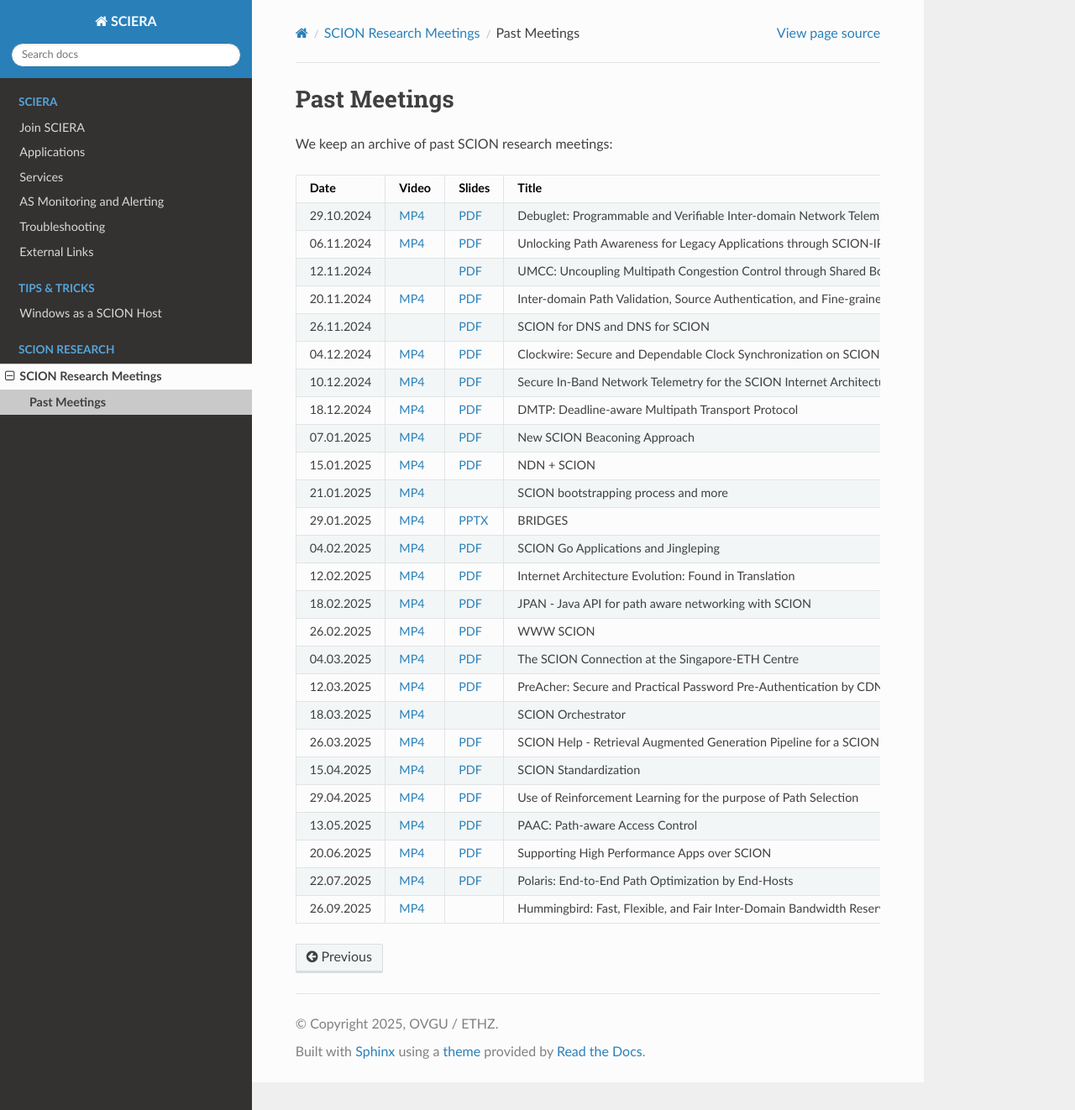
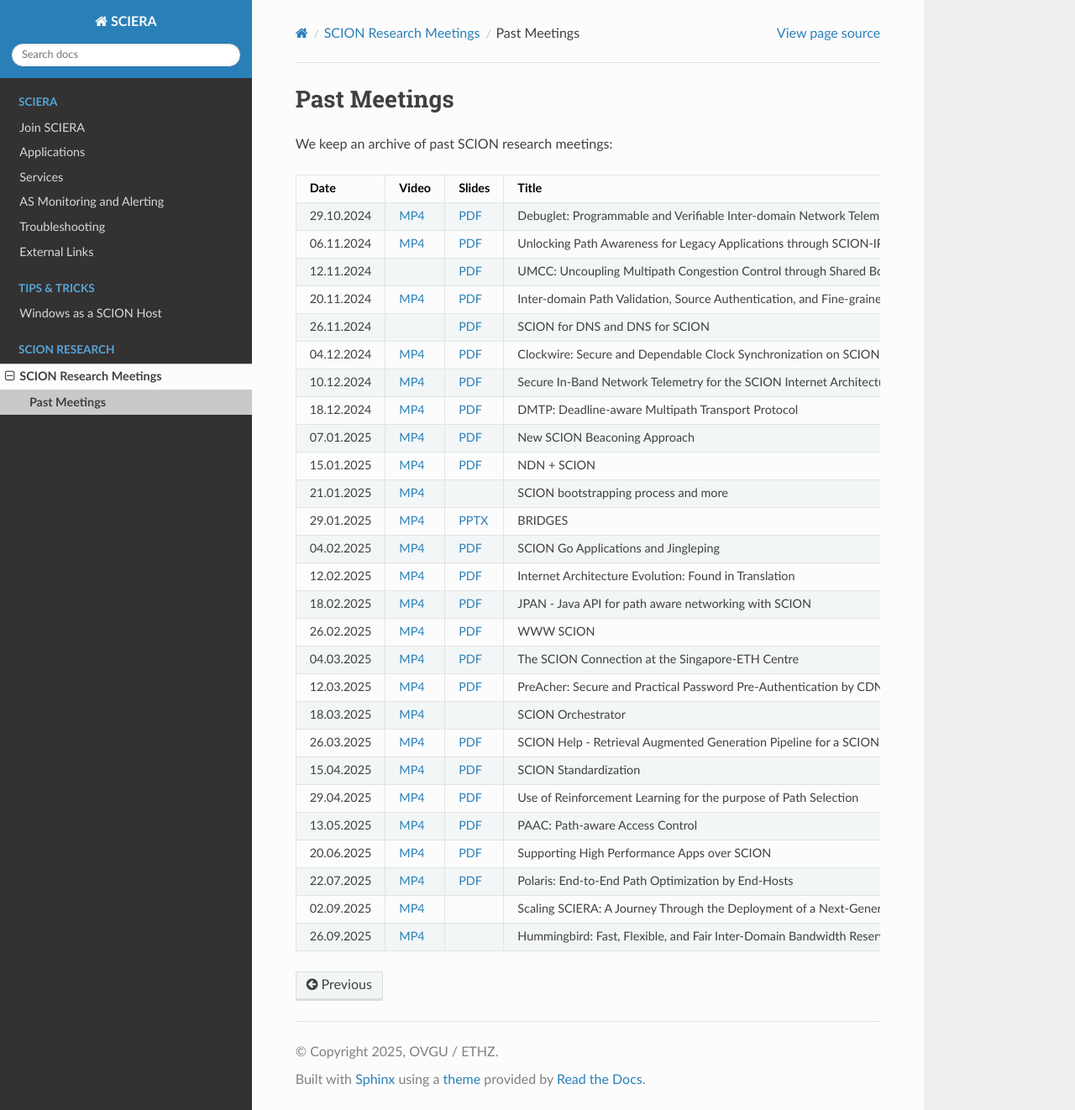
Before and after one commit to netsys-lab/scion-education-network-documentation, a Sphinx documentation site: the page built from docs/source/scion-research/meetings/past.rst, in a window 1280 px wide and 1322 px high. Shown: the whole window at 84% size. Built offline with Sphinx 7.4.7 and the Read the Docs theme 3.1.0, drawn with Linux system fonts in a browser that asks for light colours.

Commit message:
Update past.rst

```diff
--- a/docs/source/scion-research/meetings/past.rst
+++ b/docs/source/scion-research/meetings/past.rst
@@ -165,6 +165,12 @@ We keep an archive of past SCION research meetings:
       - Polaris: End-to-End Path Optimization by End-Hosts
       - Elham Ehsani Moghadam (ETH Zurich)
       -
+    * - 02.09.2025
+      - `MP4 <https://youtu.be/QFnf-40yvmQ>`__
+      -
+      - Scaling SCIERA: A Journey Through the Deployment of a Next-Generation Network
+      - Jelte van Bommel (ETH Zurich)
+      - `PDF <https://netsec.ethz.ch/publications/papers/2025_Sigcomm_Scaling_SCIERA.pdf>`__
     * - 26.09.2025
       - `MP4 <https://youtu.be/9unwqHEh8Sg>`__
       -
```
